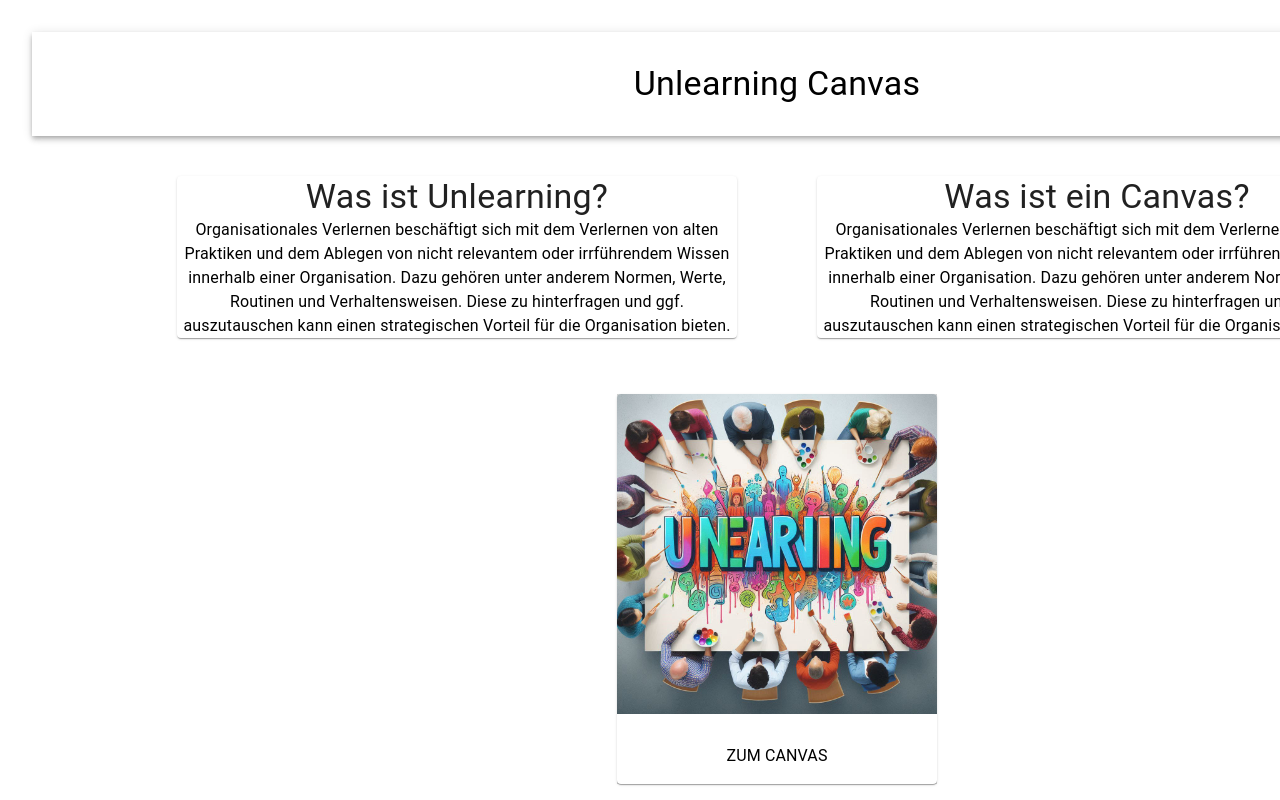
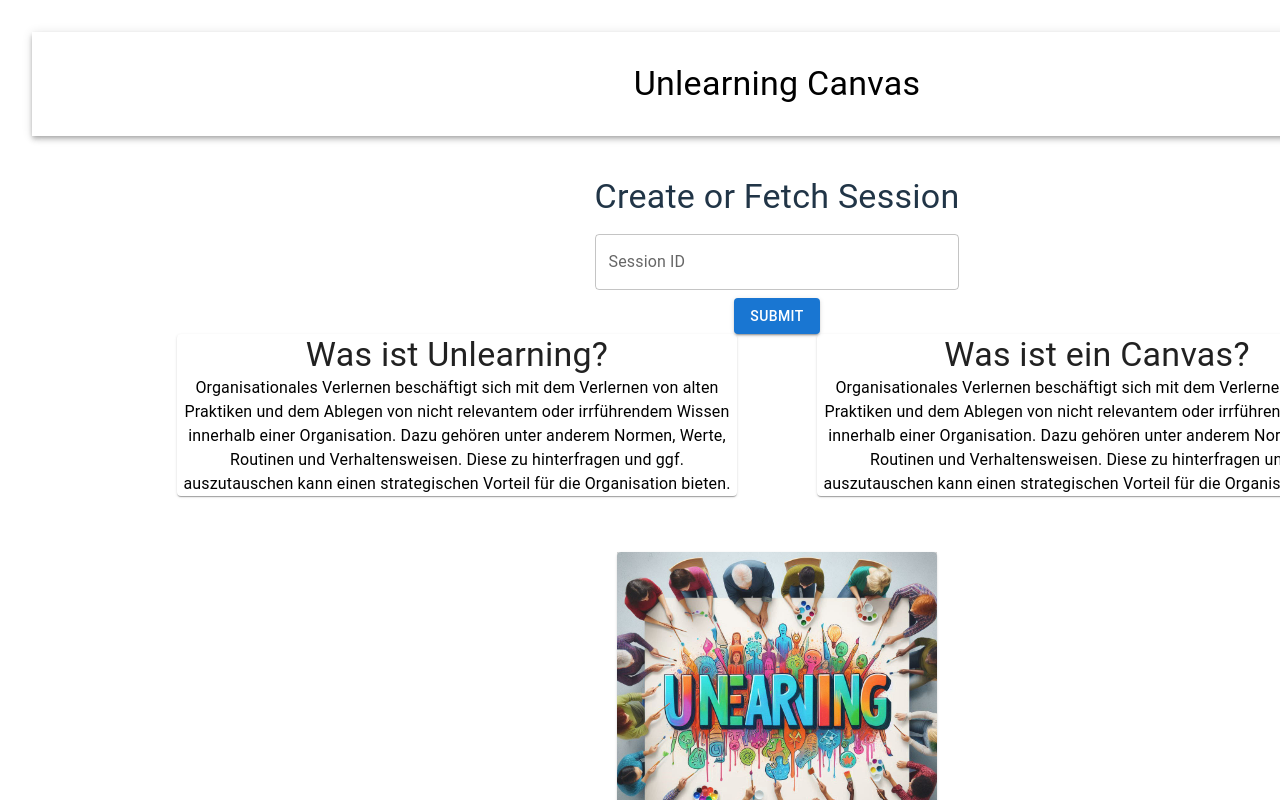
Before and after one commit to MaKow19/UnlearningCanvas, a React (Vite) app: page /about in a window 1280 px wide. Shown: the top 800 px of the page. Built offline with nearby package versions, Linux system fonts and the light colour scheme.

Commit message:
erweiterung mit backend

```diff
--- a/package.json
+++ b/package.json
@@ -17,6 +17,7 @@
     "@emotion/styled": "^11.11.5",
     "@mui/icons-material": "^5.15.18",
     "@mui/material": "^5.15.15",
+    "axios": "^1.7.2",
     "react": "^18.2.0",
     "react-dom": "^18.2.0",
     "react-router-dom": "^6.25.1"
--- /dev/null
+++ b/src/Components/CreateSession.tsx
@@ -0,0 +1,70 @@
+import React, { useState } from 'react';
+import axios, { AxiosError } from 'axios';
+import { TextField, Button, Box, Typography, Alert } from '@mui/material';
+
+// Typdefinitionen für die Session
+interface Session {
+    sessionId: string;
+    feld: string;
+    feld2: string;
+    feld3: string;
+    feld4: string;
+    feld5: string;
+    feld6: string;
+}
+
+const CreateSession: React.FC = () => {
+  const [sessionId, setSessionId] = useState('');
+  const [sessionData, setSessionData] = useState<Session | null>(null);
+  const [error, setError] = useState<string | null>(null);
+  const [success, setSuccess] = useState<string | null>(null);
+
+  const handleSubmit = async (event: React.FormEvent) => {
+      event.preventDefault();
+      try {
+          const response = await axios.get<Session>(`http://localhost:8080/about/${sessionId}`);
+          setSessionData(response.data);
+          setSuccess('Session found successfully.');
+          setError(null);
+      } catch (error: any) {
+          if (error.response?.status === 404) {
+              const newSession: Session = { sessionId, feld: '', feld2: '', feld3: '', feld4: '', feld5: '', feld6: '' };
+              await axios.post('http://localhost:8080/about', newSession);
+              setSessionData(newSession);
+              setSuccess('New session created successfully.');
+              setError(null);
+          } else {
+              setError('An error occurred while fetching the session.');
+              setSuccess(null);
+          }
+      }
+  };
+
+  return (
+      <Box>
+          <Typography variant="h4">Create or Fetch Session</Typography>
+          <form onSubmit={handleSubmit}>
+              <TextField
+                  label="Session ID"
+                  value={sessionId}
+                  onChange={(e) => setSessionId(e.target.value)}
+                  fullWidth
+                  margin="normal"
+              />
+              <Button variant="contained" color="primary" type="submit">
+                  Submit
+              </Button>
+          </form>
+          {error && <Alert severity="error">{error}</Alert>}
+          {success && <Alert severity="success">{success}</Alert>}
+          {sessionData && (
+              <Box mt={2}>
+                  <Typography variant="h6">Session Data</Typography>
+                  <pre>{JSON.stringify(sessionData, null, 2)}</pre>
+              </Box>
+          )}
+      </Box>
+  );
+};
+
+export default CreateSession;
--- a/src/Components/InfoCanvasButton.tsx
+++ b/src/Components/InfoCanvasButton.tsx
@@ -1,5 +1,5 @@
 import React, { useState } from 'react';
-import { IconButton, Dialog, DialogTitle, DialogContent, Typography, Stack } from '@mui/material';
+import { IconButton, Dialog, DialogContent, Stack } from '@mui/material';
 import InfoIcon from '@mui/icons-material/Info';
 import CloseIcon from '@mui/icons-material/Close';
 import { Anleitung } from './Anleitung';
@@ -9,7 +9,7 @@ type InfoCanvasButtonProps = {
   index: number;
 }
 
-const InfoCanvasButton: React.FC<InfoCanvasButtonProps> = ({ title, index }) => {
+const InfoCanvasButton: React.FC<InfoCanvasButtonProps> = ({ index }) => {
   const [open, setOpen] = useState(false);
   const [selectedIndex, setSelectedIndex] = useState<number | undefined>(undefined);
 
--- a/src/Pages/About.tsx
+++ b/src/Pages/About.tsx
@@ -2,10 +2,12 @@ import { Stack, Typography, Card, Button, CardContent, CardMedia } from "@mui/ma
 import { Link } from 'react-router-dom';
 import UnlearningCanvasLogo from '../Images/UnlearningCanvasLogo.jpg';
 import { Anleitung } from "../Components/Anleitung";
+import CreateSession from "../Components/CreateSession";
 
 const About = () => {
     return(
         <Stack direction={'column'} alignItems={'center'} justifyContent={'center'} width={1490} height={'auto'}>
+            <CreateSession />
             <Stack direction={'row'} width={1200} sx={{pb: 7}}>
                 <Card sx={{mr: 10}}>
                     <Typography variant='h4'>
```
Also changed, not shown: 1 other file (tests, documents, lock files or other folders).
